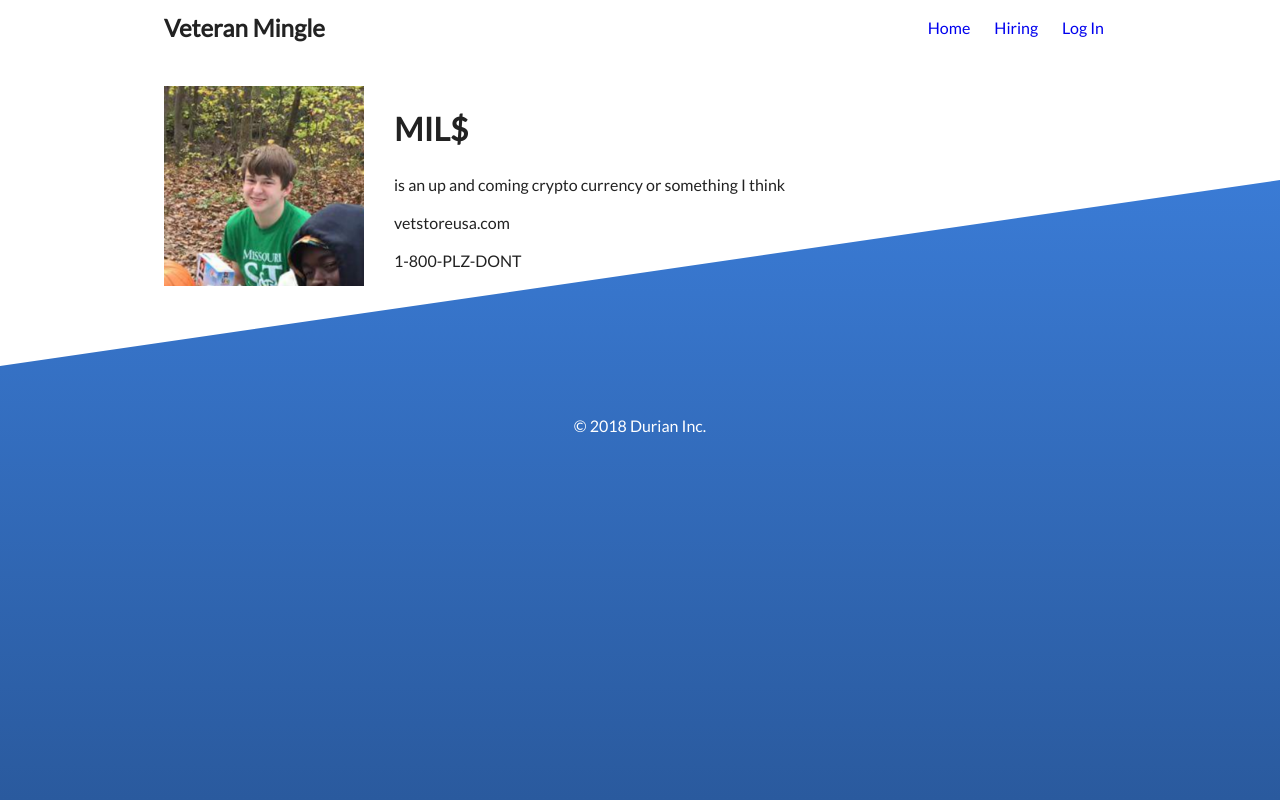
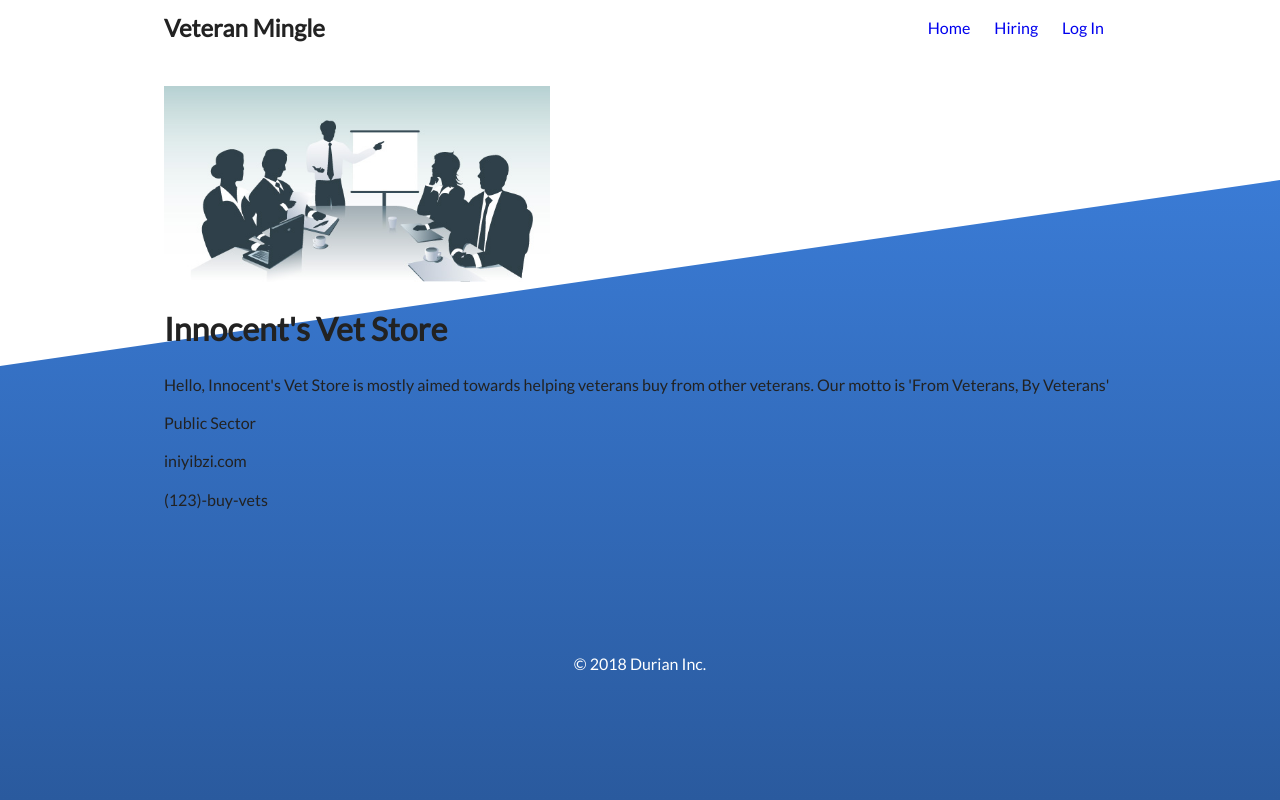
Before and after one commit to Durian-Inc/VeterIn, a Flask app: page /organization/1 in a window 1280 px wide. Run offline with Flask 2, Linux system fonts and the light colour scheme; data comes from the database, SQL or seed files in the repository.

Commit message:
Organizations: Added the implementation for the organizations.

```diff
--- a/app/templates/organization.html
+++ b/app/templates/organization.html
@@ -11,6 +11,7 @@
   <div class="organization___name">
     <h1>{{ organization.name }}</h1>
     <p class="organization___bio">{{ organization.bio }}</p>
+    <p class="organization___type">{{ organization.type }}</p>
     <p class="organization___url">{{ organization.url }}</p>
     <p class="organization___contact">{{ organization.contact }}</p>
   </div>
--- a/app/utils.py
+++ b/app/utils.py
@@ -4,6 +4,8 @@
 
 from flask import render_template
 
+
+DATABASE = 'app/database/vets.db'
 
 def uses_template(template):
     """Wrap a function to add HTML template rendering functionality."""
@@ -30,12 +32,22 @@
 # Database functions:
 
 def get_veteran(uname):
-    DATABASE = 'app/database/vets.db'
+
     vet = None
-    command = "SELECT * FROM veterans where username = '%s' " %uname
+    command = "SELECT * FROM veterans WHERE username = '%s' " %uname
     with sql.connect(DATABASE) as con:
         cur = con.cursor()
         cur.execute(command)
         vet = cur.fetchone()
         cur.close()
     return vet
+
+def get_organization(orgid):
+    organization = None
+    command = "SELECT * FROM organization WHERE id = %d " % orgid
+    with sql.connect(DATABASE) as con:
+        cur = con.cursor()
+        cur.execute(command)
+        organization = cur.fetchone()
+        cur.close()
+    return organization
--- a/app/views.py
+++ b/app/views.py
@@ -2,7 +2,7 @@
 
 from flask import render_template, abort
 from app import app
-from app.utils import uses_template, get_veteran
+from app.utils import uses_template, get_veteran, get_organization
 
 
 @app.route('/')
@@ -12,7 +12,7 @@
 # Profile functions : Veterans / Organizations
 
 
-# function to take veteran credentials and present them on the profile pagei
+# function to take veteran credentials and present them on the profile page
 @app.route('/veteran/<username>', methods=['GET'])
 @uses_template('veteran.html')
 def vetpro(username):
@@ -40,19 +40,23 @@
 @app.route('/organization/<id>', methods=['GET'])
 @uses_template('organization.html')
 def orgpro(id):
-
-    org = {
-        'id': 0,
-        'name': "MIL$",
-        'location': "here",
-        'image': "derek.png",
-        'bio': "is an up and coming crypto currency or something I think",
-        'url': "vetstoreusa.com",
-        'contact': "1-800-PLZ-DONT"
+    org = get_organization(int(id))
+    for val in org:
+        print (val)
+    print (len(org))
+    organization = {
+        'id': org[0],
+        'name': org[1],
+        'location': org[2],
+        'image': org[3],
+        'bio': org[7],
+        'url': org[4],
+        'contact': org[8],
+        'type': org[5]
     }
 
     return {
-        'organization': org
+        'organization': organization
     }
 
 
```
